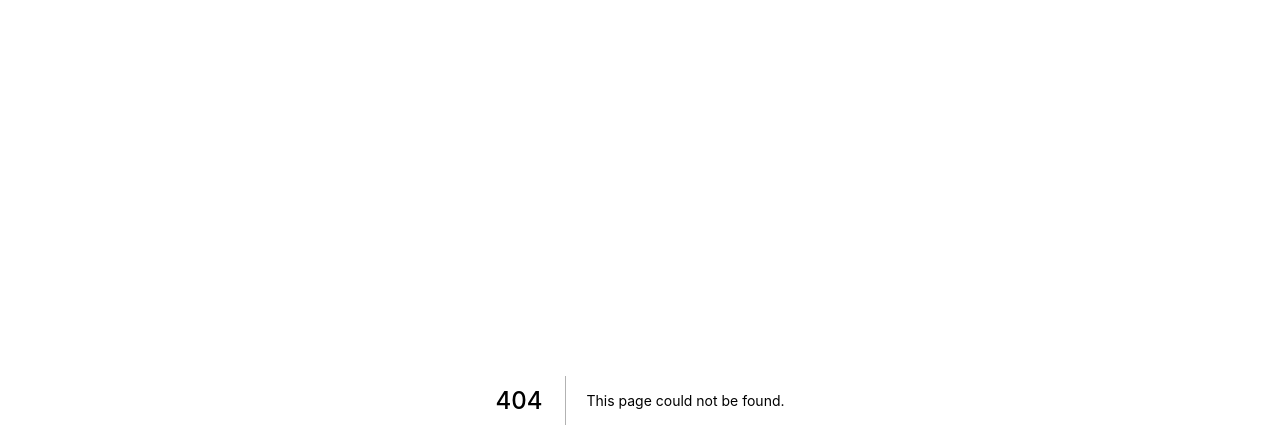
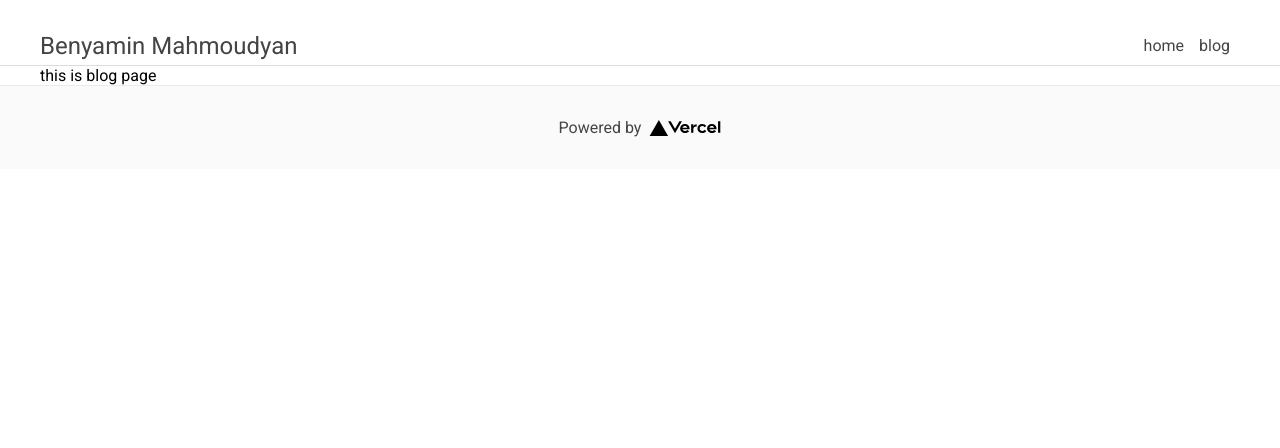
Before and after one commit to iam-benyamin/benyamin, a Next.js app: page /blog in a window 1280 px wide. Before the commit this address had no page. Shown: the top 448 px of the page. Built offline with nearby package versions, Linux system fonts and the light colour scheme.

Commit message:
base layout

```diff
--- /dev/null
+++ b/components/footer/index.js
@@ -0,0 +1,16 @@
+import Image from "next/image"
+
+export const Footer = () => {
+    return (
+        <footer className="footer">
+            <a href="https://vercel.com" target="_blank" rel="noreferrer" >
+                Powered by{' '}
+                <span className="logo">
+                    <Image src="/vercel.svg" alt="Vercel Logo" width={72} height={16} />
+                </span>
+            </a>
+        </footer>
+    )
+}
+
+export default Footer
--- /dev/null
+++ b/components/layout/index.js
@@ -0,0 +1,14 @@
+import Footer from "../footer";
+import Navbar from "../navbar";
+
+
+export const Layout = ({ children }) => {
+    return (
+        <>
+            <Navbar />
+            { children }
+            <Footer />
+        </>
+    )
+}
+export default Layout;
--- /dev/null
+++ b/components/navbar/index.js
@@ -0,0 +1,18 @@
+import Link from "next/link"
+
+export const Navbar = () => {
+    return (
+        <div className="border-bottom">
+            <div className="container">
+                <div className="nav">
+                    <div className="name-logo"><h2><Link href="https://benyamin.vercel.app/"><a>Benyamin Mahmoudyan</a></Link></h2></div>
+                    <div className="links">
+                        <Link href="/"><a>home</a></Link>
+                        <Link href="/blog"><a>blog</a></Link>
+                    </div>
+                </div>
+            </div>
+        </div>
+    )
+}
+export default Navbar
--- a/pages/_app.js
+++ b/pages/_app.js
@@ -1,7 +1,12 @@
+import {Layout} from '../components/layout'
 import '../styles/globals.css'
 
 function MyApp({ Component, pageProps }) {
-  return <Component {...pageProps} />
+    return (
+        <Layout>
+            <Component {...pageProps} />
+        </Layout>
+    )
 }
 
 export default MyApp
--- /dev/null
+++ b/pages/blog.js
@@ -0,0 +1,15 @@
+import Head from "next/head"
+
+export const Blog = () => {
+    return (
+        <>
+        <Head>
+            <title>Benyamin | blog</title>
+        </Head>
+        <div className="container">
+            this is blog page
+        </div>
+        </>
+    )
+}
+export default Blog
--- a/styles/globals.css
+++ b/styles/globals.css
@@ -1,16 +1,76 @@
-html,
-body {
+@import url("https://fonts.googleapis.com/css2?family=Roboto:ital,wght@0,100;0,300;0,400;0,500;0,700;0,900;1,100;1,300;1,400;1,500;1,700;1,900&display=swap");
+
+*,
+*:before,
+*:after {
   padding: 0;
   margin: 0;
-  font-family: -apple-system, BlinkMacSystemFont, Segoe UI, Roboto, Oxygen,
-    Ubuntu, Cantarell, Fira Sans, Droid Sans, Helvetica Neue, sans-serif;
+  font-family: "Roboto", sans-serif;
+}
+
+.container {
+  max-width: 1200px;
+  margin: 0 auto;
 }
 
 a {
-  color: inherit;
   text-decoration: none;
+  display: inline-block;
 }
 
 * {
   box-sizing: border-box;
 }
+.footer {
+  display: flex;
+  flex: 1;
+  padding: 2rem 0;
+  border-top: 1px solid #eaeaea;
+  background: #fafafa;
+  justify-content: center;
+  align-items: center;
+}
+
+.footer a {
+  display: flex;
+  justify-content: center;
+  align-items: center;
+  flex-grow: 1;
+  color: #444444;
+}
+
+.logo {
+  height: 1em;
+  margin-left: 0.5rem;
+}
+.border-bottom {
+  border-bottom: 1px solid #ddd;
+}
+.nav {
+  height: 65px;
+  display: flex;
+  justify-content: space-between;
+  align-items: flex-end;
+}
+.nav .name-logo {
+  padding-bottom: 5px;
+  font-size: 16px;
+}
+.nav .name-logo h2 {
+  font-weight: 400;
+}
+.nav .name-logo h2 a {
+  color: #444444;
+}
+.nav .links {
+}
+
+.nav .links a {
+  color: #444444;
+  margin-right: 5px;
+  padding: 10px 5px;
+}
+
+.nav .links a:hover {
+  color: #0e0e0e;
+}
```
Also changed, not shown: pages/index.js (+7 -59 lines), styles/Home.module.css (deleted, +0 -116 lines).
